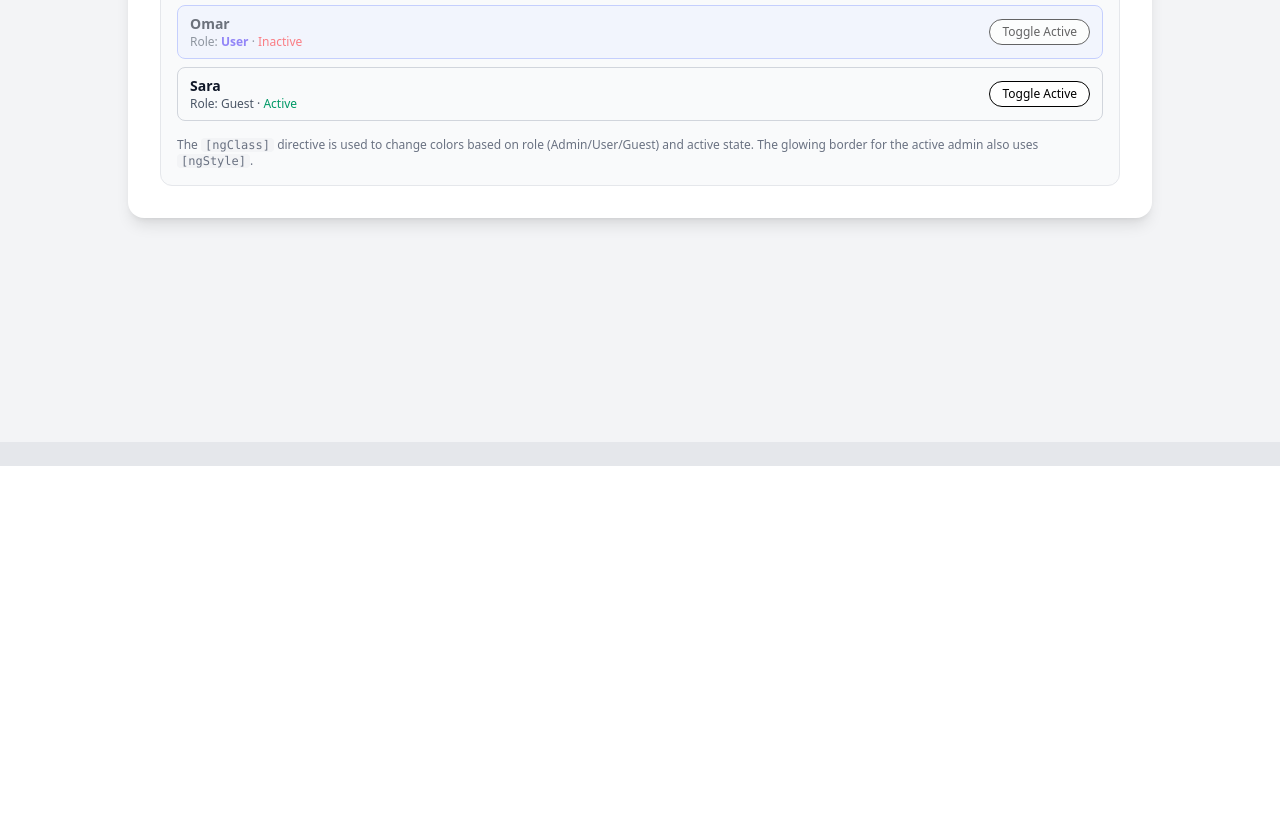
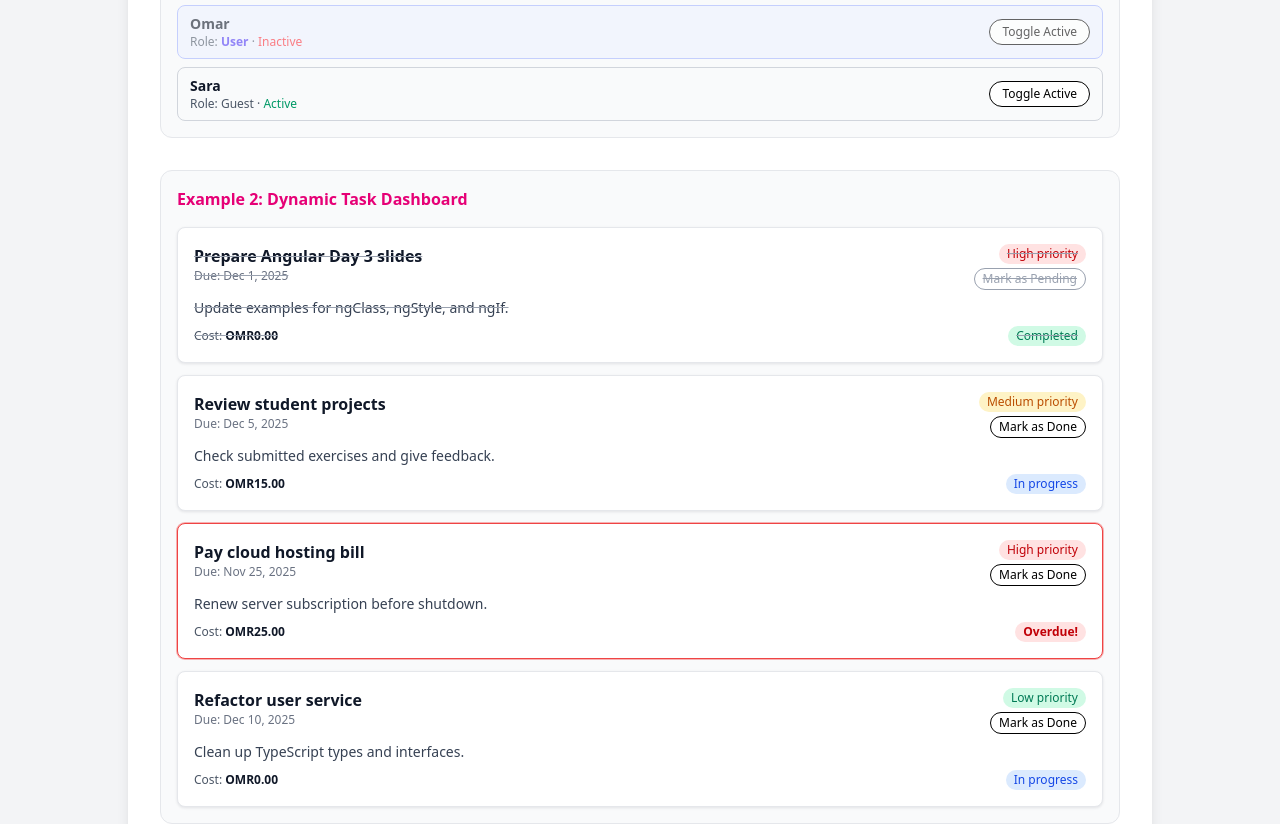
Before and after one commit to Moha2000-dev/LearnAngular, an Angular app: page / in a window 1280 px wide. Shown: the part 2000-2824 px from the top of the page. Before the commit the page ends 2505 px from the top, so only its background shows below. Built offline with nearby package versions, Linux system fonts and the light colour scheme.

Commit message:
add the pipe

```diff
--- a/src/app/Copmonets/day3/day3.html
+++ b/src/app/Copmonets/day3/day3.html
@@ -1,14 +1,14 @@
 <section class="min-h-screen bg-gray-100 p-6 md:p-10">
   <div class="max-w-5xl mx-auto bg-white rounded-2xl shadow-lg p-6 md:p-8 space-y-8">
     <h2 class="text-2xl md:text-3xl font-bold text-gray-900">
-      Day 3 - ngClass &amp; ngStyle with Roles
+      Day 3 - ngClass, ngStyle, ngIf &amp; Dynamic Dashboard
     </h2>
 
-    <!-- Example: Users & Roles -->
     <div class="bg-gray-50 border border-gray-200 rounded-xl p-4 space-y-4">
-      <h3 class="font-semibold text-pink-600">Example: Active Admin &amp; Users Styling</h3>
+      <h3 class="font-semibold text-pink-600">
+        Example 1: Active Admin &amp; Users Styling (ngClass + ngStyle + ngIf)
+      </h3>
 
-      <!-- Filter buttons -->
       <div class="flex flex-wrap gap-2 text-xs items-center">
         <span class="text-gray-700 font-semibold mr-1">Filter:</span>
 
@@ -26,10 +26,10 @@
         <button
           class="px-3 py-1 rounded-full border"
           [ngClass]="{
-            'bg-purple-600 text-white border-purple-600': selectedRoleFilter === 'Admin',
-            'bg-white text-gray-700 border-gray-300': selectedRoleFilter !== 'Admin'
+            'bg-purple-600 text-white border-purple-600': selectedRoleFilter === Role.Admin,
+            'bg-white text-gray-700 border-gray-300': selectedRoleFilter !== Role.Admin
           }"
-          (click)="setFilter('Admin')"
+          (click)="setFilter(Role.Admin)"
         >
           Admin
         </button>
@@ -37,10 +37,10 @@
         <button
           class="px-3 py-1 rounded-full border"
           [ngClass]="{
-            'bg-indigo-600 text-white border-indigo-600': selectedRoleFilter === 'User',
-            'bg-white text-gray-700 border-gray-300': selectedRoleFilter !== 'User'
+            'bg-indigo-600 text-white border-indigo-600': selectedRoleFilter === Role.User,
+            'bg-white text-gray-700 border-gray-300': selectedRoleFilter !== Role.User
           }"
-          (click)="setFilter('User')"
+          (click)="setFilter(Role.User)"
         >
           Users
         </button>
@@ -48,49 +48,50 @@
         <button
           class="px-3 py-1 rounded-full border"
           [ngClass]="{
-            'bg-gray-700 text-white border-gray-700': selectedRoleFilter === 'Guest',
-            'bg-white text-gray-700 border-gray-300': selectedRoleFilter !== 'Guest'
+            'bg-gray-700 text-white border-gray-700': selectedRoleFilter === Role.Guest,
+            'bg-white text-gray-700 border-gray-300': selectedRoleFilter !== Role.Guest
           }"
-          (click)="setFilter('Guest')"
+          (click)="setFilter(Role.Guest)"
         >
           Guests
         </button>
       </div>
 
-      <!-- Users list -->
+      <div *ngIf="filteredUsers.length > 0; else noUsers">
         <ul class="space-y-2 text-sm">
           <li
             *ngFor="let u of filteredUsers"
             class="flex items-center justify-between px-3 py-2 rounded-lg border"
             [ngClass]="{
-            'border-purple-500 bg-purple-50': u.role === 'Admin' && u.active,
-            'border-purple-300 bg-purple-100/60': u.role === 'Admin' && !u.active,
-            'border-indigo-300 bg-indigo-50': u.role === 'User',
-            'border-gray-300 bg-gray-50': u.role === 'Guest'
+              'border-purple-500 bg-purple-50': u.role === Role.Admin && u.active,
+              'border-purple-300 bg-purple-100/60': u.role === Role.Admin && !u.active,
+              'border-indigo-300 bg-indigo-50': u.role === Role.User,
+              'border-gray-300 bg-gray-50': u.role === Role.Guest
             }"
             [ngStyle]="{
               opacity: u.active ? 1 : 0.6,
               'box-shadow':
-              u.role === 'Admin' && u.active ? '0 0 0 2px rgba(168, 85, 247, 0.4)' : 'none'
+                u.role === Role.Admin && u.active ? '0 0 0 2px rgba(168, 85, 247, 0.4)' : 'none'
             }"
           >
             <div>
               <div class="font-semibold text-gray-900">
                 {{ u.name }}
                 <span
-                *ngIf="u.role === 'Admin'"
+                  *ngIf="u.role === Role.Admin && u.active"
                   class="ml-2 text-xs px-2 py-0.5 rounded-full bg-purple-600 text-white"
                 >
                   Active Admin
                 </span>
               </div>
+
               <div class="text-xs text-gray-600">
                 Role:
                 <span
                   [ngClass]="{
-                  'text-purple-600 font-semibold': u.role === 'Admin',
-                  'text-indigo-600 font-semibold': u.role === 'User',
-                  'text-gray-600': u.role === 'Guest'
+                    'text-purple-600 font-semibold': u.role === Role.Admin,
+                    'text-indigo-600 font-semibold': u.role === Role.User,
+                    'text-gray-600': u.role === Role.Guest
                   }"
                 >
                   {{ u.role }}
@@ -110,12 +111,104 @@
             </button>
           </li>
         </ul>
+      </div>
 
+      <ng-template #noUsers>
+        <p class="text-sm text-gray-500 italic">No users for this filter. Try another role.</p>
+      </ng-template>
+    </div>
+
+    <div class="bg-gray-50 border border-gray-200 rounded-xl p-4 space-y-4">
+      <h3 class="font-semibold text-pink-600">Example 2: Dynamic Task Dashboard</h3>
+
+      <div *ngIf="tasks.length > 0; else noTasks" class="space-y-3">
+        <div
+          *ngFor="let task of tasks"
+          class="p-4 rounded-lg shadow-md border flex flex-col gap-2 bg-white"
+          [ngClass]="{
+            'line-through text-gray-400 bg-gray-100': task.completed
+          }"
+          [ngStyle]="{
+            'border-color': task.overdue ? '#ef4444' : '#e5e7eb',
+            'box-shadow': task.overdue
+              ? '0 0 0 1px rgba(239, 68, 68, 0.4)'
+              : '0 1px 3px rgba(15, 23, 42, 0.1)'
+          }"
+        >
+          <div class="flex items-start justify-between gap-2">
+            <div>
+              <h4
+                class="font-semibold text-gray-900"
+                [ngClass]="{ 'text-gray-500': task.completed }"
+              >
+                {{ task.name }}
+              </h4>
               <p class="text-xs text-gray-500">
-        The <span class="font-mono bg-gray-100 px-1 rounded">[ngClass]</span> directive is used to
-        change colors based on role (Admin/User/Guest) and active state. The glowing border for the
-        active admin also uses <span class="font-mono bg-gray-100 px-1 rounded">[ngStyle]</span>.
+                Due:
+                <span class="font-medium">
+                  {{ task.dueDate | date : 'mediumDate' }}
+                </span>
               </p>
+            </div>
+
+            <div class="flex flex-col items-end gap-1">
+              <span
+                class="text-xs px-2 py-0.5 rounded-full"
+                [ngClass]="{
+                  'bg-red-100 text-red-700': task.priority === 'High',
+                  'bg-amber-100 text-amber-700': task.priority === 'Medium',
+                  'bg-emerald-100 text-emerald-700': task.priority === 'Low'
+                }"
+              >
+                {{ task.priority }} priority
+              </span>
+
+              <button
+                class="text-xs px-2 py-0.5 rounded-full border bg-white hover:bg-gray-100"
+                (click)="toggleCompleted(task)"
+              >
+                {{ task.completed ? 'Mark as Pending' : 'Mark as Done' }}
+              </button>
+            </div>
+          </div>
+
+          <p class="text-sm text-gray-700" [ngClass]="{ 'text-gray-500': task.completed }">
+            {{ task.description }}
+          </p>
+
+          <div class="flex items-center justify-between text-xs">
+            <span class="text-gray-600">
+              Cost:
+              <span class="font-semibold text-gray-900">
+                {{ task.cost | currency : 'OMR' : 'symbol' : '1.2-2' }}
+              </span>
+            </span>
+
+            <span
+              *ngIf="task.overdue && !task.completed"
+              class="text-xs px-2 py-0.5 rounded-full bg-red-100 text-red-700 font-semibold"
+            >
+              Overdue!
+            </span>
+            <span
+              *ngIf="!task.overdue && !task.completed"
+              class="text-xs px-2 py-0.5 rounded-full bg-blue-100 text-blue-700"
+            >
+              In progress
+            </span>
+            <span
+              *ngIf="task.completed"
+              class="text-xs px-2 py-0.5 rounded-full bg-emerald-100 text-emerald-700"
+            >
+              Completed
+            </span>
+          </div>
+        </div>
+      </div>
+
+      <ng-template #noTasks>
+        <p class="text-sm text-gray-500 italic">No tasks found. Add a new task to get started.</p>
+      </ng-template>
     </div>
   </div>
 </section>
--- a/src/app/Copmonets/day3/day3.ts
+++ b/src/app/Copmonets/day3/day3.ts
@@ -1,12 +1,21 @@
 import { Component } from '@angular/core';
 import { CommonModule } from '@angular/common';
-
-type Role = 'Admin' | 'User' | 'Guest';
+import { Role } from '../../shared/userInterface/role.models';
 
 interface AppUser {
   name: string;
   role: Role;
   active: boolean;
+}
+
+interface Task {
+  name: string;
+  completed: boolean;
+  overdue: boolean;
+  dueDate: Date;
+  priority: 'High' | 'Medium' | 'Low';
+  description: string;
+  cost: number;
 }
 
 @Component({
@@ -17,11 +26,13 @@ interface AppUser {
   styleUrl: './day3.css',
 })
 export class Day3 {
+  Role = Role;
+
   users: AppUser[] = [
-    { name: 'Mohammed', role: 'Admin', active: true },
-    { name: 'Ali',       role: 'User',  active: true },
-    { name: 'Omar',      role: 'User',  active: false },
-    { name: 'Sara',      role: 'Guest', active: true },
+    { name: 'Mohammed', role: Role.Admin, active: true },
+    { name: 'Ali', role: Role.User, active: true },
+    { name: 'Omar', role: Role.User, active: false },
+    { name: 'Sara', role: Role.Guest, active: true },
   ];
 
   selectedRoleFilter: Role | 'All' = 'All';
@@ -36,6 +47,49 @@ export class Day3 {
 
   get filteredUsers(): AppUser[] {
     if (this.selectedRoleFilter === 'All') return this.users;
-    return this.users.filter(u => u.role === this.selectedRoleFilter);
+    return this.users.filter((u) => u.role === this.selectedRoleFilter);
+  }
+
+  tasks: Task[] = [
+    {
+      name: 'Prepare Angular Day 3 slides',
+      completed: true,
+      overdue: false,
+      dueDate: new Date('2025-12-01'),
+      priority: 'High',
+      description: 'Update examples for ngClass, ngStyle, and ngIf.',
+      cost: 0,
+    },
+    {
+      name: 'Review student projects',
+      completed: false,
+      overdue: false,
+      dueDate: new Date('2025-12-05'),
+      priority: 'Medium',
+      description: 'Check submitted exercises and give feedback.',
+      cost: 15,
+    },
+    {
+      name: 'Pay cloud hosting bill',
+      completed: false,
+      overdue: true,
+      dueDate: new Date('2025-11-25'),
+      priority: 'High',
+      description: 'Renew server subscription before shutdown.',
+      cost: 25,
+    },
+    {
+      name: 'Refactor user service',
+      completed: false,
+      overdue: false,
+      dueDate: new Date('2025-12-10'),
+      priority: 'Low',
+      description: 'Clean up TypeScript types and interfaces.',
+      cost: 0,
+    },
+  ];
+
+  toggleCompleted(task: Task) {
+    task.completed = !task.completed;
   }
 }
--- a/src/app/shared/userInterface/role.models.ts
+++ b/src/app/shared/userInterface/role.models.ts
@@ -1,7 +1,6 @@
-type Role = 'Admin' | 'User' | 'Guest';
-
-interface AppUser {
-  name: string;
-  role: Role;
-  active: boolean;
+// src/app/shared/userInterface/role.models.ts
+export enum Role {
+  Admin = 'Admin',
+  User = 'User',
+  Guest = 'Guest',
 }
```
Also changed, not shown: src/app/shared/userInterface/task.models.ts (added, +11 -0 lines). Lines whose indentation alone changed are shown as unchanged.
